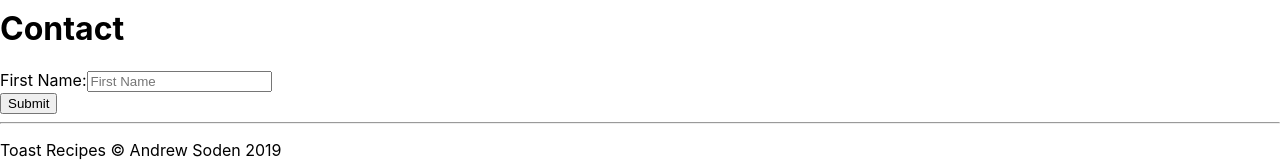
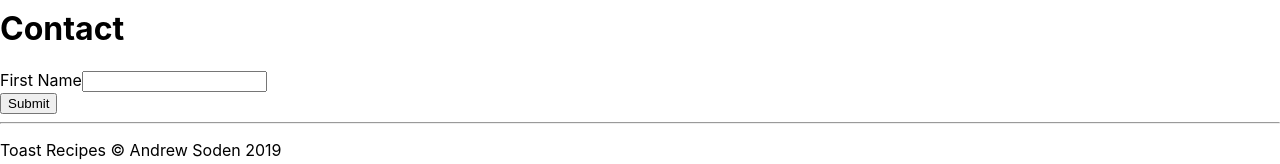
Before and after one commit to andrewsoden/toast_recipes, a React (Create React App) app: page / in a window 1280 px wide. Shown: the part 120-284 px from the top of the page. Built offline with nearby package versions, Linux system fonts and the light colour scheme.

Commit message:
Contact form validation

```diff
--- a/src/Contact.js
+++ b/src/Contact.js
@@ -12,39 +12,77 @@ class Contact extends Component {
   }
 
   handleChange(event) {
-    this.setState({value: event.target.value});
+    //this.setState({value: event.target.value});
+    event.target.classList.add('active');
+
+    this.setState({
+      [event.target.name]: event.target.value
+    });
+
+    this.showInputError(event.target.name);
   }
 
   handleSubmit(event) {
     alert('Form submitted');
     event.preventDefault();
-    this.setState({value: ""});
+    this.setState({firstName: ''});
+  }
+
+  showFormErrors() {
+    const inputs = document.querySelectorAll('input');
+    let isFormValid = true;
+
+    inputs.forEach(input => {
+      input.classList.add('active');
+
+      const isInputValid = this.showInputError(input.name);
+
+      if (!isInputValid) {
+        isFormValid = false;
+      }
+    });
+
+    return isFormValid;
+  }
+
+  showInputError(refName) {
+    const validity = this.refs[refName].validity;
+    const label = document.getElementById(`${refName}Label`).textContent;
+    const error = document.getElementById(`${refName}Error`);
+
+    if (!validity.valid) {
+      if (validity.valueMissing) {
+        error.textContent = `${label} is a required field`;
+      }
+      return false;
+    }
+
+    error.textContent = '';
+    return true;
   }
 
   render() {
     return (
       <div>
         <h1>Contact</h1>
-        <div className="panel panel-default">
+        <form novalidate>
+        <div className="form-group">
+          <label id="firstNameLabel">First Name</label>
+          <input className="form-control"
+            type="text"
+            name="firstName"
+            ref="firstName"
+            pattern=".{2,}"
+            value={ this.state.firstName }
+            onChange={ this.handleChange }
+            required />
+          <div className="error" id="firstNameError" />
         </div>
-        <form className="contactForm" onSubmit={this.handleSubmit}>
-          <label>
-            First Name:
-          <input
-            type="text"
-            required
-            name="firstName"
-            placeholder="First Name"
-            value={this.state.value}
-            onChange={this.handleChange}
-          />
-          </label>
-          <br />
 
-          <button type="submit" className="btn btn-primary">
-            Submit
-          </button>
-        </form>
+        <button className="btn btn-primary"
+          onClick={this.handleSubmit}>Submit
+        </button>
+      </form>
       </div>
     );
   }
```
